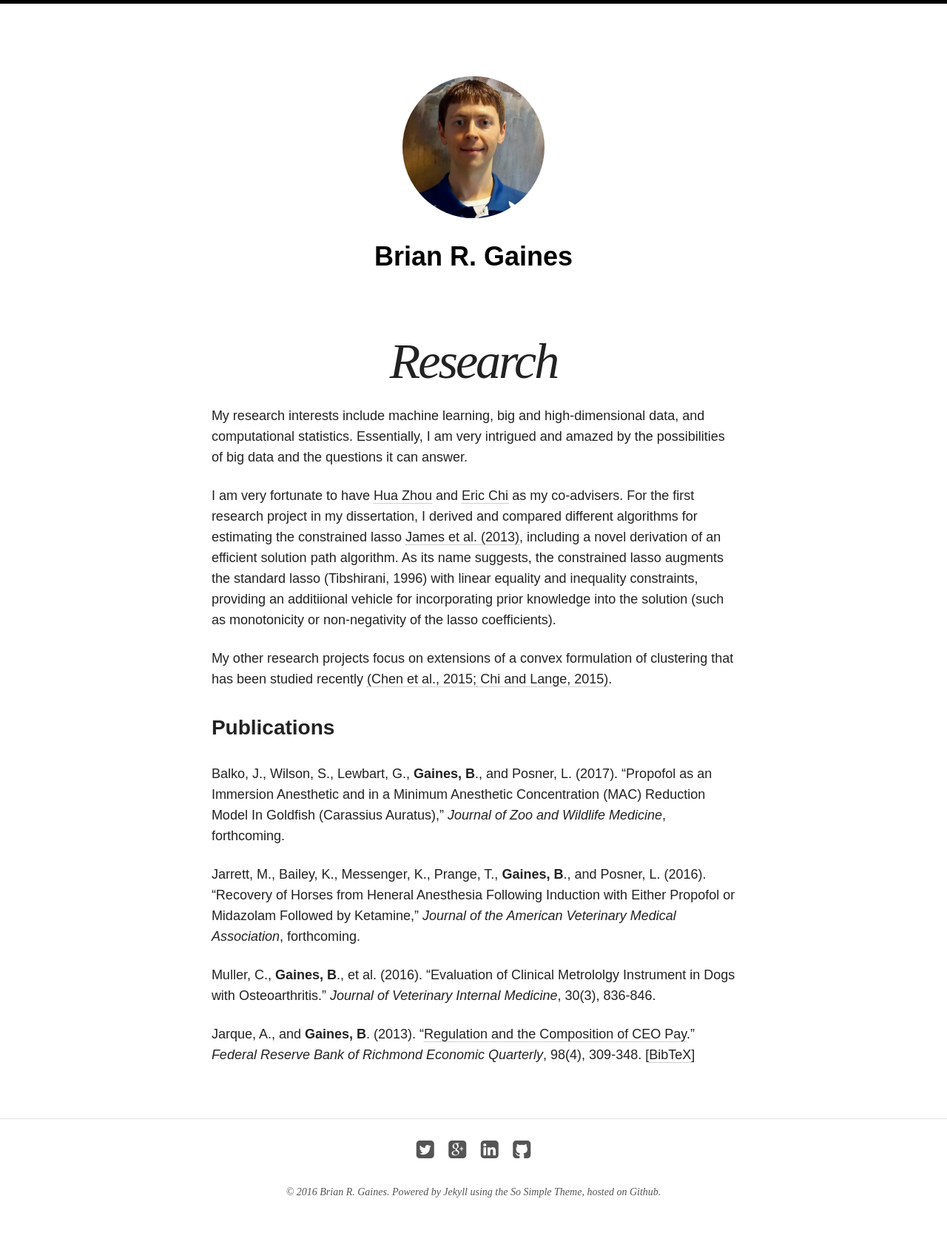
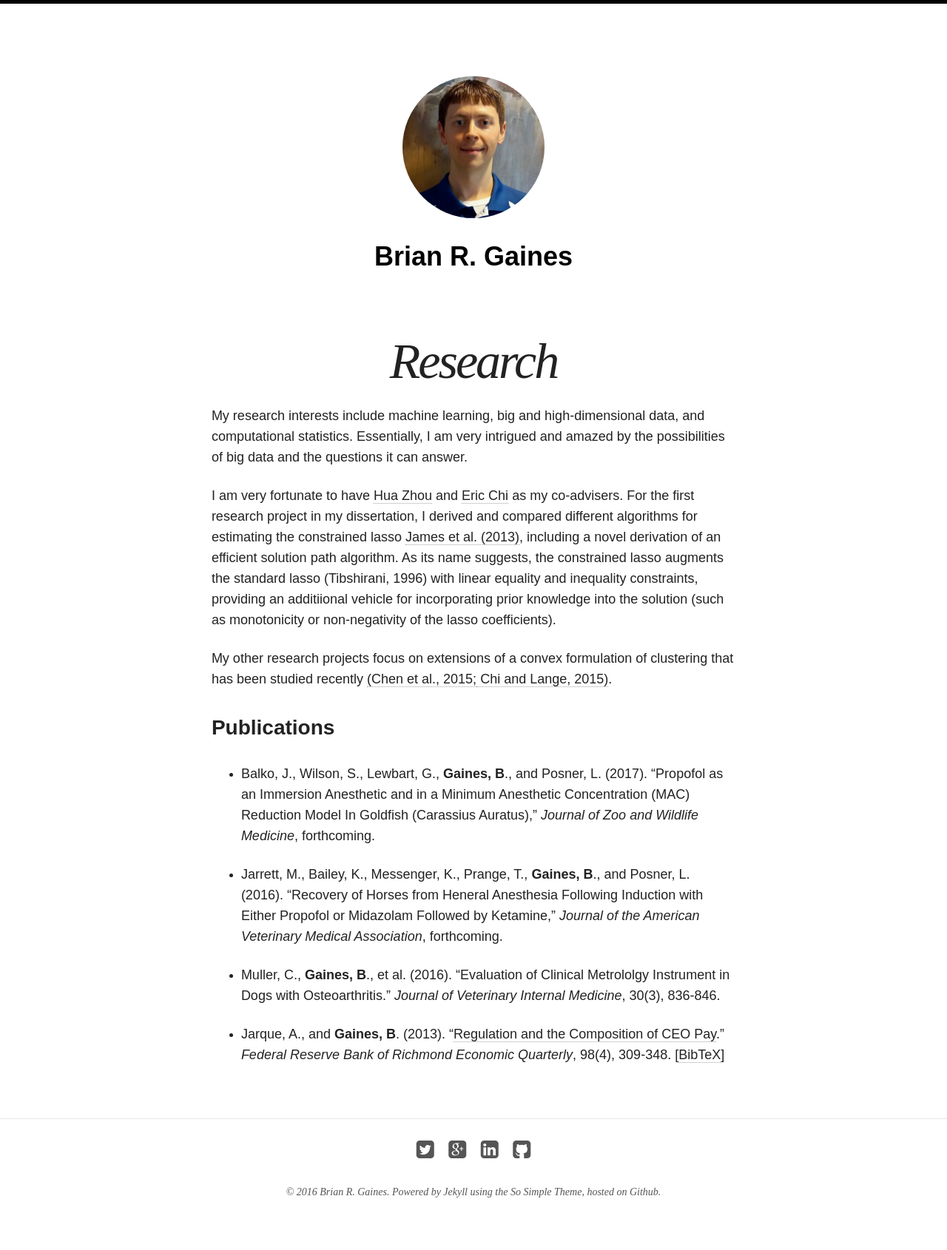
Before and after one commit to brgaines/brgaines.github.io, a Jekyll site: the page built from research/index.md, in a window 1280 px wide. Shown: the whole page at 74% size. Built offline with Jekyll 4.4.1, drawn with Linux system fonts in a browser that asks for light colours; nearby versions of some CDN libraries.

Commit message:
added bullets to clean up page

```diff
--- a/research/index.md
+++ b/research/index.md
@@ -13,10 +13,10 @@ My other research projects focus on extensions of a convex formulation of cluste
 
 
 ### Publications
-Balko, J., Wilson, S., Lewbart, G., **Gaines, B**., and Posner, L. (2017).  “Propofol as an Immersion Anesthetic and in a Minimum Anesthetic Concentration (MAC) Reduction Model In Goldfish (Carassius Auratus),”  *Journal of Zoo and Wildlife Medicine*, forthcoming.
+- Balko, J., Wilson, S., Lewbart, G., **Gaines, B**., and Posner, L. (2017).  “Propofol as an Immersion Anesthetic and in a Minimum Anesthetic Concentration (MAC) Reduction Model In Goldfish (Carassius Auratus),”  *Journal of Zoo and Wildlife Medicine*, forthcoming.
 
-Jarrett, M., Bailey, K., Messenger, K., Prange, T., **Gaines, B**., and Posner, L. (2016).  “Recovery of Horses from Heneral Anesthesia Following Induction with Either Propofol or Midazolam Followed by Ketamine,”  *Journal of the American Veterinary Medical Association*, forthcoming.
+- Jarrett, M., Bailey, K., Messenger, K., Prange, T., **Gaines, B**., and Posner, L. (2016).  “Recovery of Horses from Heneral Anesthesia Following Induction with Either Propofol or Midazolam Followed by Ketamine,”  *Journal of the American Veterinary Medical Association*, forthcoming.
 
-Muller, C., **Gaines, B**., et al. (2016).  “Evaluation of Clinical Metrololgy Instrument in Dogs with Osteoarthritis.”  *Journal of Veterinary Internal Medicine*, 30(3), 836-846.
+- Muller, C., **Gaines, B**., et al. (2016).  “Evaluation of Clinical Metrololgy Instrument in Dogs with Osteoarthritis.”  *Journal of Veterinary Internal Medicine*, 30(3), 836-846.
 
-Jarque, A., and **Gaines, B**. (2013). "[Regulation and the Composition of CEO Pay](https://www.richmondfed.org/publications/research/economic_quarterly/2012/q4/pdf/jarque.pdf)." *Federal Reserve Bank of Richmond Economic Quarterly*, 98(4), 309-348. [[BibTeX](http://brgaines.github.io/research/jarquegaines12.bib)]
+- Jarque, A., and **Gaines, B**. (2013). "[Regulation and the Composition of CEO Pay](https://www.richmondfed.org/publications/research/economic_quarterly/2012/q4/pdf/jarque.pdf)." *Federal Reserve Bank of Richmond Economic Quarterly*, 98(4), 309-348. [[BibTeX](http://brgaines.github.io/research/jarquegaines12.bib)]
```
